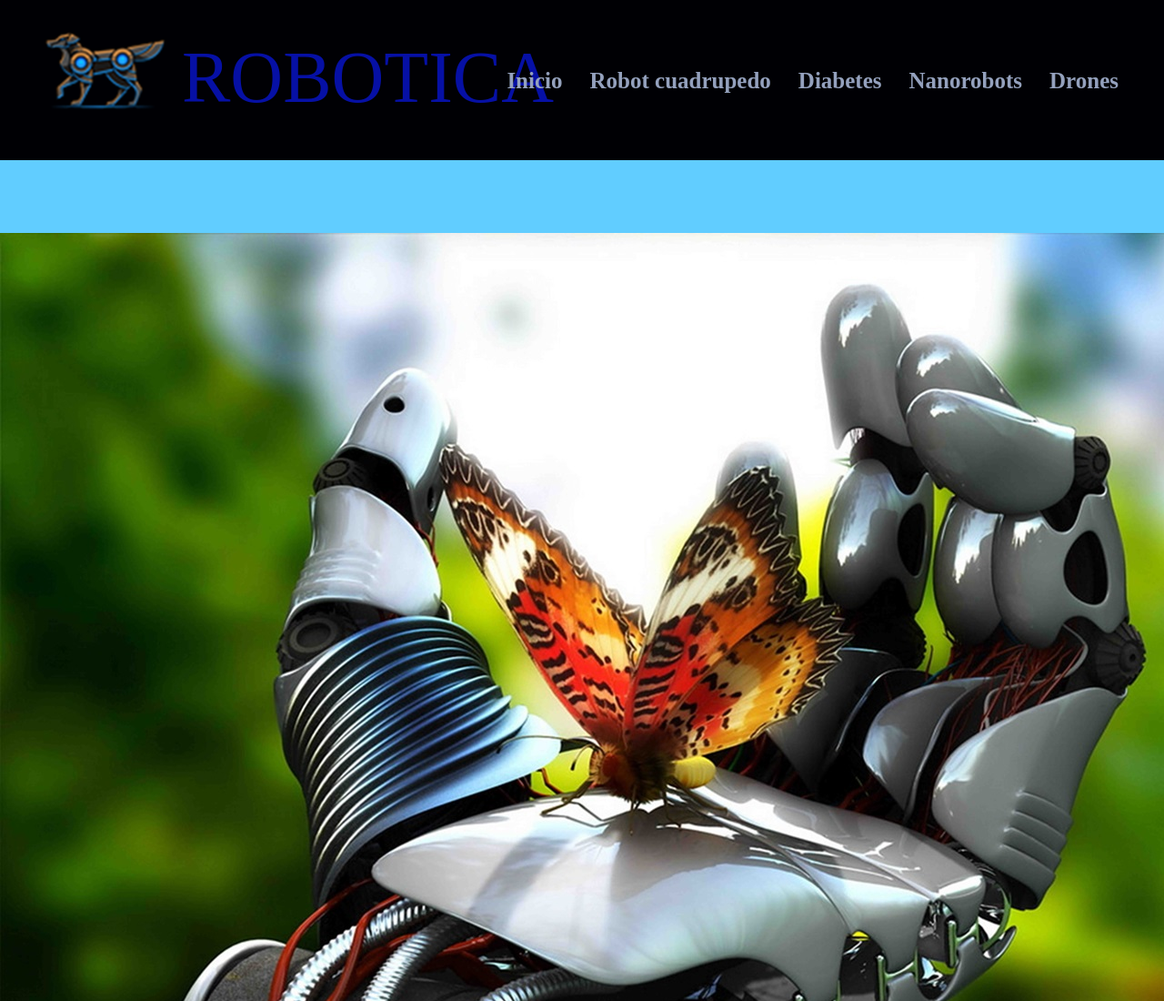
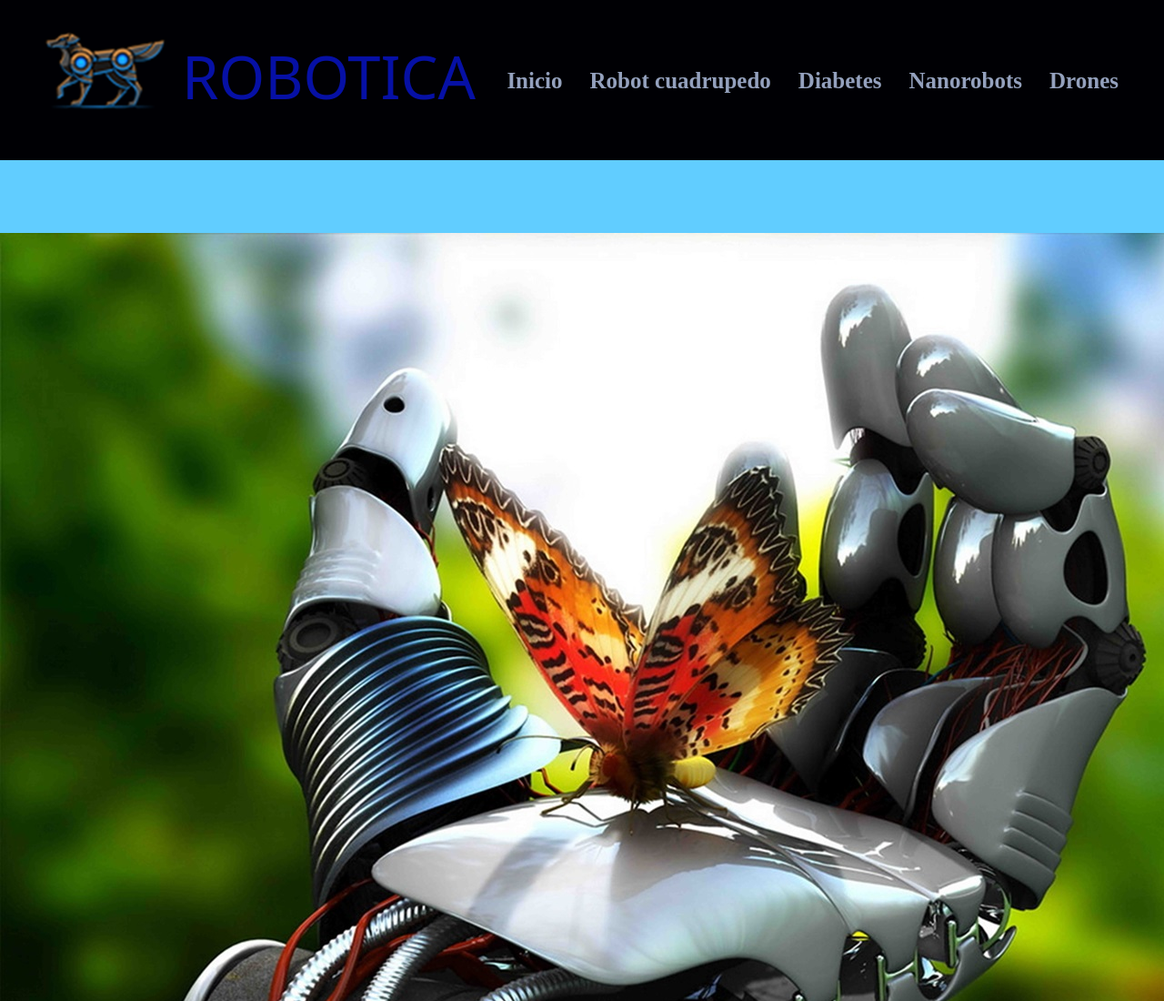
Before and after one commit to Cristian-Quispe2/realidad-mejora, a plain HTML site: page index.html in a window 1280 px wide. Shown: the top 1100 px of the page at 91% size. Drawn offline with Linux system fonts and the light colour scheme.

Commit message:
estilos.css

```diff
--- a/css/estilos.css
+++ b/css/estilos.css
@@ -12,9 +12,12 @@ body {
 .titulo {
   float: left;
   color: rgb(6, 16, 165);
-  font-size: 80px;
+  font-size: 65px;
   padding: 10px 10px;
   margin-top: 20px;
+  font-family: "Creepster", system-ui;
+  font-weight: 400;
+  font-style: normal;
 }
 
 .logo {
```
